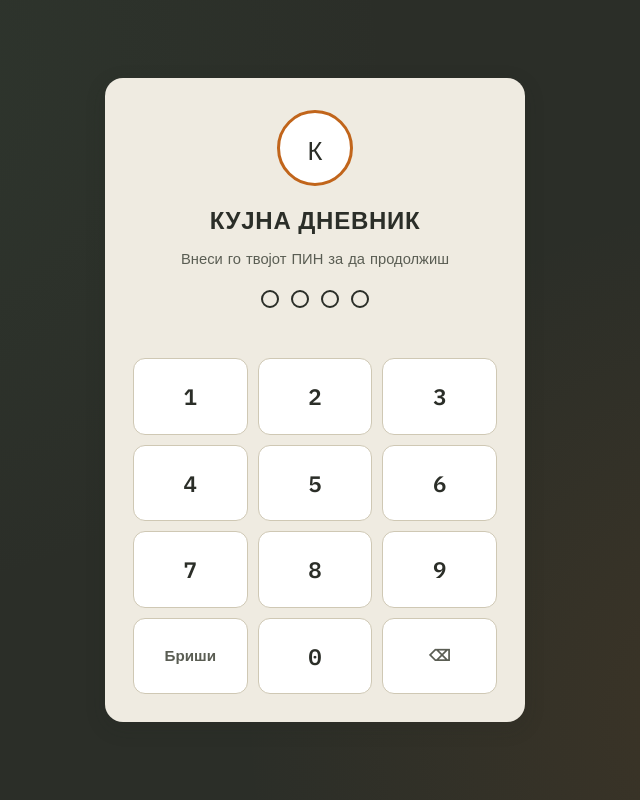
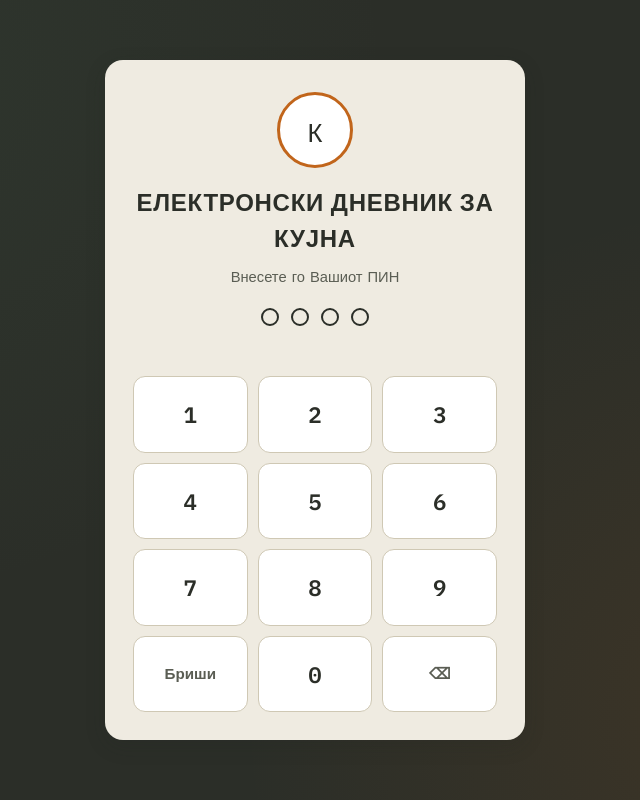
Before and after one commit to oazamedika/o-kujna, a plain HTML site: page index.html in a window 1280 px wide. Shown: the whole page, without its empty margins (325-965 px from the left). Drawn offline with nearby package versions, Linux system fonts and the light colour scheme.

Commit message:
Update index.html

```diff
--- a/index.html
+++ b/index.html
@@ -15,8 +15,8 @@
 <div class="login-wrap">
   <div class="login-card">
     <div class="login-stamp">К</div>
-    <h1>Кујна Дневник</h1>
-    <p class="login-sub">Внеси го твојот ПИН за да продолжиш</p>
+    <h1>Електронски Дневник за Кујна</h1>
+    <p class="login-sub">Внесете го Вашиот ПИН</p>
 
     <div class="pin-display" id="pinDisplay">
       <div class="pin-dot"></div>
```
